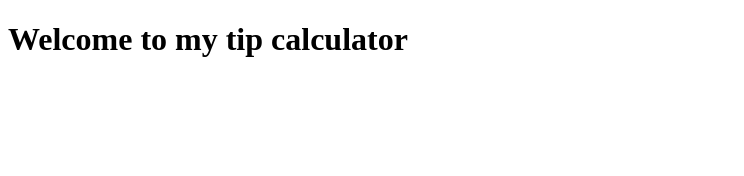
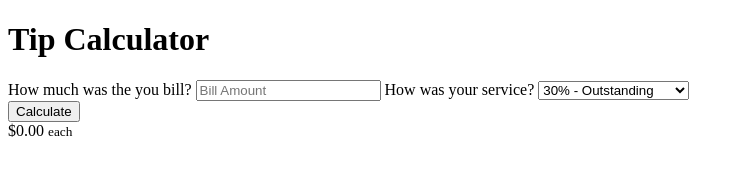
Before and after one commit to Alfredoeb9/Tip-Calculator, a plain HTML site: page index.html in a window 1280 px wide. Shown: the whole page, without its empty margins (0-744 px from the left). Drawn offline with Linux system fonts and the light colour scheme.

Commit message:
Finished html

```diff
--- a/index.html
+++ b/index.html
@@ -7,7 +7,30 @@
   <title>Tip Calculator</title>
 </head>
 <body>
-  <h1>Welcome to my tip calculator</h1>
+  <h1>Tip Calculator</h1>
+
+  <div id="calculator">
+    <form>
+      <label for="bill">How much was the you bill?</label>
+      <input id="bill" type="text" placeholder="Bill Amount" name="bill">
+
+      <label for="service">How was your service?</label>
+      <select>
+        <option disabled aria-disabled="true" value="">-- Choose an Option--</option>
+        <option value="0.3">30&#37; - Outstanding</option>
+        <option value="0.2">20&#37; - Good</option>
+        <option value=".15">15&#37; - It was Ok</option>
+        <option value=".1">10&#37; - Bad</option>
+      </select>
+    </form>
+
+    <button type="button" id="calculate">Calculate</button>
+  </div>
+
+  <div>
+    $<span id="tip">0.00</span>
+    <small id="each">each</small>
+  </div>
 
   <script src="index.js"></script>
 </body>
```
